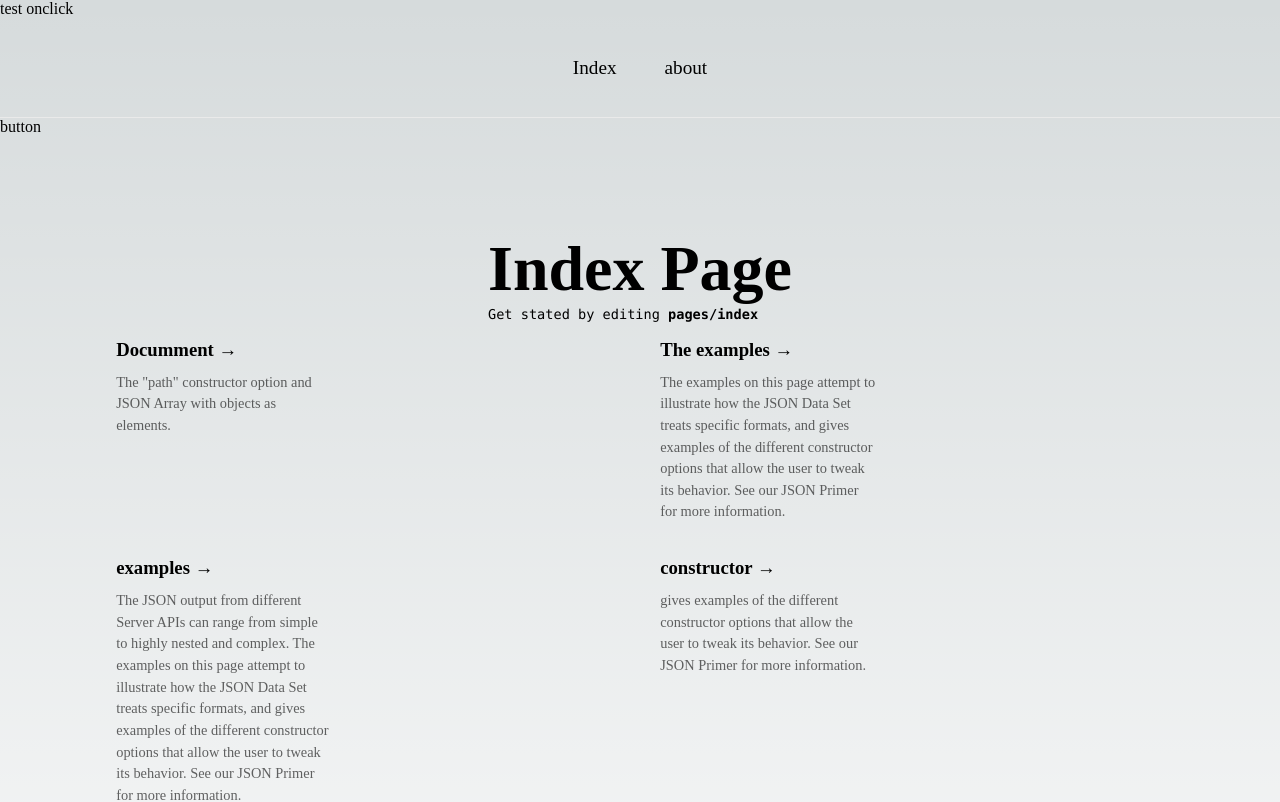
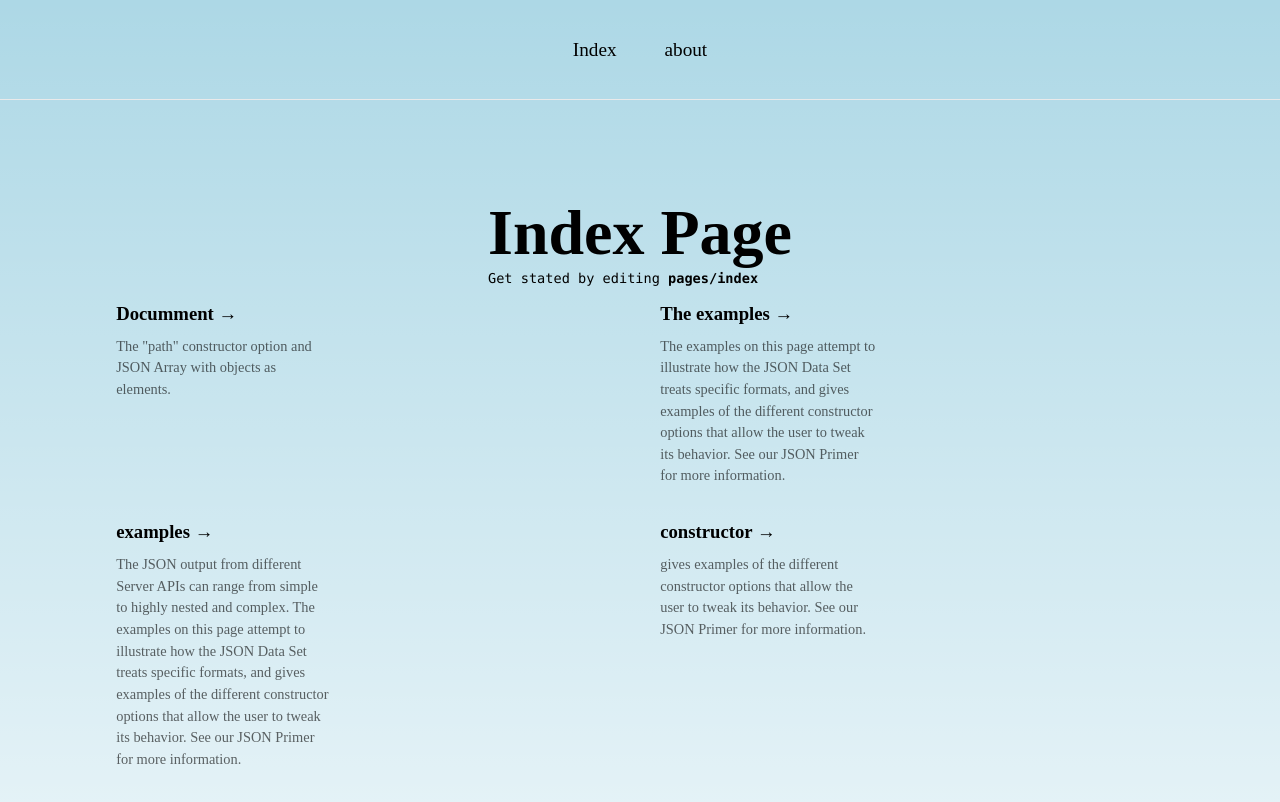
Before and after one commit to sickboy0001/sima-react-test, a Next.js app: page / in a window 1280 px wide. Shown: the top 802 px of the page. Built offline with nearby package versions, Linux system fonts and the light colour scheme.

Commit message:
UseEffectマウント時の動き　アンマウント時も関数設定できる動き

```diff
--- a/src/components/Main/index.tsx
+++ b/src/components/Main/index.tsx
@@ -1,11 +1,23 @@
 import styles from 'src/components/Main/Main.module.css'
 import { Headline } from 'src/components/Headline'
 import { Links } from 'src/components/Links'
+import { useEffect } from 'react'
 
 type thisprops ={
   page:string
 }
 export function Main(props:thisprops) {
+  useEffect(()=> {
+    console.log("Mainマウント時")
+    document.body.style.backgroundColor = "lightblue";
+    // document.querySelector("main").appendChild()
+    //queryselecterから直接Dom触るのはよくない
+    return()=>{
+      console.log("Mainアンマウント時")
+      document.body.style.backgroundColor = "";
+    }
+  },[])
+
   return (
       <main className={`${styles.main} `}>
         <Headline page={props.page}>
--- a/src/pages/index.tsx
+++ b/src/pages/index.tsx
@@ -3,37 +3,39 @@ import styles from '../styles/Home.module.css'
 import { Footer } from "../components/Footer"
 import { Main } from '../components/Main'
 import { Header } from '../components/Header'
-import { useCallback } from 'react'
+import { useCallback, useEffect } from 'react'
 
 
 
 
 export default function Home() {
-  const foo = 1
+  // const foo = 1
+  // //再描画の回避＝UseCallBack
+  // const handleClick=useCallback((e:any)=>  {
+  //   console.log(e.target)
+  //   e.preventDefault();
+  //   // aleart(foo);
+  //   alert(foo)
+  // },[]);
+  //マウント、アンマウント　ライフサイクル
 
-  //再描画の回避＝UseCallBack
-  const handleClick=useCallback((e:any)=>  {
-    console.log(e.target)
-    e.preventDefault();
-    // aleart(foo);
-    alert(foo)
-  },[]);
 
   return (
     <div className={styles.container}>
-      <div onClick={(e)=>{
-        handleClick(e,foo)
+      {/* <div
+      onClick={(e)=>{
+        handleClick(e)
       }}>
       test onclick
-      </div>
+      </div> */}
       <Head>
         <title>Index</title>
       </Head>
       <Header/>
-      <a
+      {/* <a
         href='/about'
         onClick={handleClick}
-      >button</a>
+      >button</a> */}
       <Main page="index"/>
       <Footer/>
     </div>
```
Also changed, not shown: src/pages/about.tsx (+9 -1 lines).
